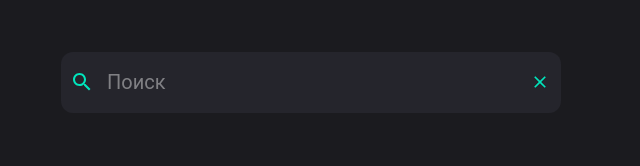
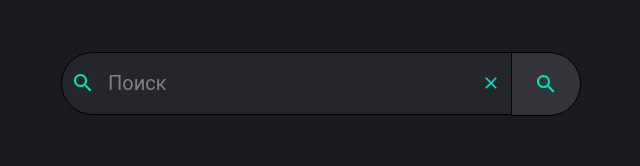
Before and after one commit to Dnal-c/frontend-repo, a React (Create React App) app: page / in a window 1280 px wide. Shown: the part 242-408 px from the top of the page, without its empty margins (329-969 px from the left). Built offline with nearby package versions, Linux system fonts and the light colour scheme.

Commit message:
add icon search

```diff
--- a/src/api/searchFeed.js
+++ b/src/api/searchFeed.js
@@ -1,4 +1,4 @@
-import { $searchApi } from './../utils/common';
+import { $searchApi } from '../utils/common';
 
 export async function getSearchFeed(keyword) {
     const res = await $searchApi.get(`/search?text=${keyword}`);
--- a/src/api/upload.js
+++ b/src/api/upload.js
@@ -1,4 +1,4 @@
-import { $uploadApi } from './../utils/common';
+import { $uploadApi } from '../utils/common';
 
 export async function postPredictByFile(params) {
     const res = await $uploadApi.post('api/v1/calculate-predict-by-file', params);
--- a/src/components/Header/Header.jsx
+++ b/src/components/Header/Header.jsx
@@ -2,7 +2,7 @@ import React from 'react';
 import { Link, useNavigate } from 'react-router-dom';
 import Search from '../Search/Search';
 import LOGO from '../../assets/logo-full.svg';
-import { Box, Button, Tooltip, useMediaQuery, IconButton } from '@mui/material';
+import { Box, Button, useMediaQuery, IconButton } from '@mui/material';
 import AddIcon from '@mui/icons-material/Add';
 import { theme } from '../../utils/theme';
 
@@ -44,11 +44,35 @@ const Header = () => {
                         width: '63%',
                         marginLeft: '1%',
                         [theme.breakpoints.down('md')]: {
-                            width: '90%',
+                            width: '85%',
+                            marginRight: '1%',
                         },
                     }}
                 >
-                    <Search />
+                    <Search
+                        сssIcon={{
+                            display: 'flex',
+                            justifyContent: 'center',
+                            alignItems: 'center',
+                            position: 'absolute',
+                            backgroundColor: '#33333a',
+                            top: '0px',
+                            left: '90%',
+                            borderRadius: '0 40px 40px 0',
+                            border: '1px solid black',
+                            padding: '19px',
+                            width: '4%',
+                            [theme.breakpoints.down('sm')]: {
+                                left: '75%',
+                            },
+                        }}
+                        widthInput={{
+                            width: '90%',
+                            [theme.breakpoints.down('sm')]: {
+                                width: '75%',
+                            },
+                        }}
+                    />
                 </Box>
                 <Box>
                     {!mediaMobile ? (
--- a/src/components/Search/Search.jsx
+++ b/src/components/Search/Search.jsx
@@ -1,11 +1,11 @@
 import React, { useEffect, useState, useRef } from 'react';
 import { useLocation, useNavigate, useMatch, useSearchParams } from 'react-router-dom';
 import SearchIcon from '@mui/icons-material/Search';
-import { Autocomplete, Box, InputAdornment, TextField, createFilterOptions } from '@mui/material';
+import { Autocomplete, Box, InputAdornment, TextField } from '@mui/material';
 import { getAutocomplete } from '../../api/searchFeed';
 import useDebounce from '../../hooks/useDebounce';
 
-const Search = () => {
+const Search = ({ сssIcon, widthInput }) => {
     const navigate = useNavigate();
     const location = useLocation();
     const [searchParams] = useSearchParams();
@@ -52,7 +52,7 @@ const Search = () => {
 
     return (
         <form onSubmit={handleSubmit}>
-            <Box>
+            <Box sx={{ position: 'relative' }}>
                 <Autocomplete
                     freeSolo
                     options={optionsAutocomplete}
@@ -79,18 +79,22 @@ const Search = () => {
                             sx={{
                                 input: { color: '#fff', fontSize: '20px' },
                                 backgroundColor: '#25252C',
-                                borderRadius: '12px',
+                                borderRadius: '40px 0 0 40px',
                                 '& .MuiOutlinedInput-notchedOutline': {
                                     border: 'none',
                                 },
                                 '& .MuiAutocomplete-endAdornment .MuiSvgIcon-root': {
                                     color: '#00e5bc',
                                 },
-                                width: '100%',
+                                ...widthInput,
+                                border: '1px solid black',
                             }}
                         />
                     )}
                 />
+                <Box sx={сssIcon}>
+                    <SearchIcon sx={{ color: '#00e5bc', cursor: 'pointer' }} onClick={handleSubmit} />
+                </Box>
             </Box>
         </form>
     );
--- a/src/components/Videos/Video.jsx
+++ b/src/components/Videos/Video.jsx
@@ -1,4 +1,4 @@
-import React, { useRef } from 'react';
+import React from 'react';
 import ReactPlayer from 'react-player';
 import { Box } from '@mui/material';
 import { useInView } from 'react-intersection-observer';
--- a/src/pages/Main/Main.jsx
+++ b/src/pages/Main/Main.jsx
@@ -37,7 +37,30 @@ const Main = () => {
                         height={!mediaMobile ? 150 : 100}
                         style={{ marginBottom: '50px' }}
                     />
-                    <Search />
+                    <Search
+                        widthInput={{
+                            width: '90%',
+                            [theme.breakpoints.down('sm')]: {
+                                width: '75%',
+                            },
+                        }}
+                        сssIcon={{
+                            display: 'flex',
+                            justifyContent: 'center',
+                            alignItems: 'center',
+                            position: 'absolute',
+                            backgroundColor: '#33333a',
+                            top: '0px',
+                            left: '90%',
+                            borderRadius: '0 40px 40px 0',
+                            border: '1px solid black',
+                            padding: '19px',
+                            width: '6%',
+                            [theme.breakpoints.down('sm')]: {
+                                left: '75%',
+                            },
+                        }}
+                    />
                 </Box>
                 <Button
                     variant="contained"
--- a/src/pages/SeacrhFeed/SearchFeed.jsx
+++ b/src/pages/SeacrhFeed/SearchFeed.jsx
@@ -3,7 +3,7 @@ import { useSearchParams } from 'react-router-dom';
 import { Box } from '@mui/material';
 import VideoItem from '../../components/Videos/VideoItem';
 import { getSearchFeed } from '../../api/searchFeed';
-import { theme } from './../../utils/theme';
+import { theme } from '../../utils/theme';
 
 const SearchFeed = () => {
     const [searchParams] = useSearchParams();
--- a/src/pages/Upload/Upload.jsx
+++ b/src/pages/Upload/Upload.jsx
@@ -1,5 +1,5 @@
-import React, { useEffect, useLayoutEffect, useState } from 'react';
-import { Box, Button, TextField, useMediaQuery, Switch, FormGroup, FormControlLabel } from '@mui/material';
+import React, { useLayoutEffect, useState } from 'react';
+import { Box, Button, TextField, Switch, FormGroup, FormControlLabel } from '@mui/material';
 import { styled } from '@mui/material/styles';
 
 import FileUploadOutlinedIcon from '@mui/icons-material/FileUploadOutlined';
@@ -7,7 +7,6 @@ import DeleteIcon from '@mui/icons-material/Delete';
 
 import Video from '../../components/Videos/Video';
 import Spinner from '../../components/Spinner/Spinner';
-import { theme } from '../../utils/theme';
 import { postPredictByFile, postPredictByLink } from '../../api/upload';
 import SuccessUpload from '../../components/SuccessUpload/SuccessUpload';
 import ErrorUpload from '../../components/ErrorUpload/ErrorUpload';
```
